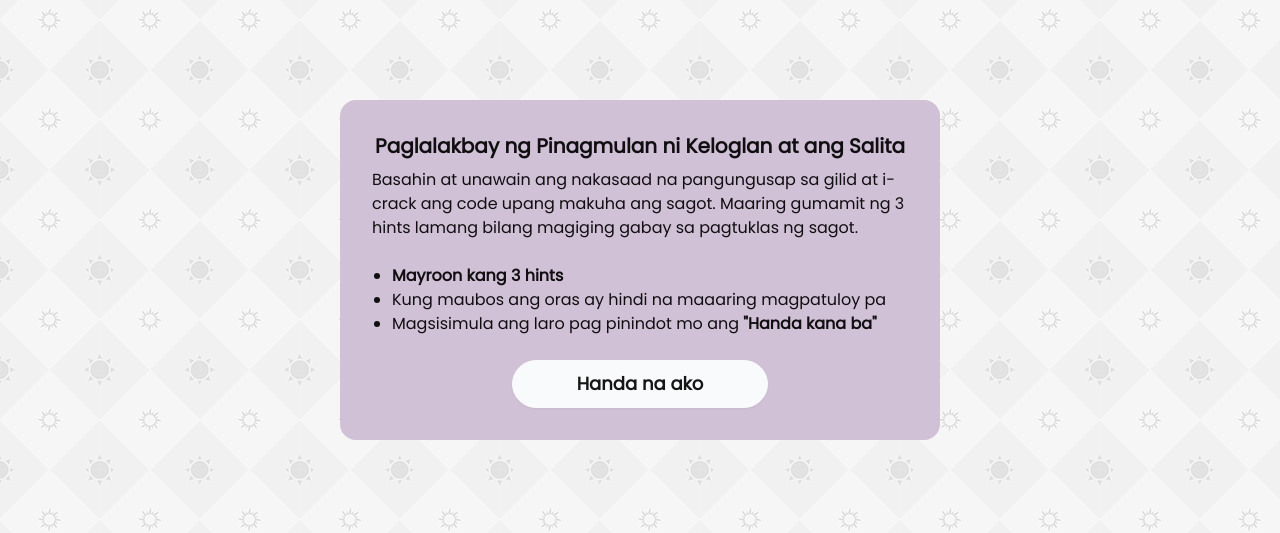
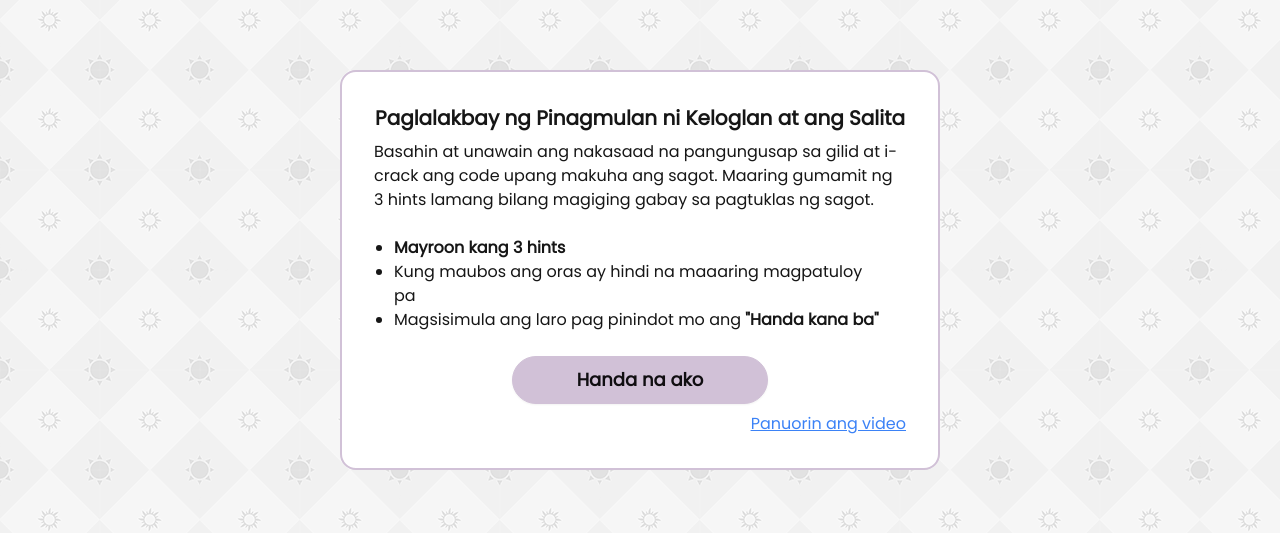
Before and after one commit to roiceee/breakout-game, a React (Vite) app: page / in a window 1280 px wide. Both pictures are taken after a click on the button "Paglalakbay ng Pinagmulan ni Keloglan at ang Salita". Shown: the part 130-663 px from the top of the page. Built offline with nearby package versions, Linux system fonts and the light colour scheme.

Commit message:
add video function

```diff
--- a/dev-dist/sw.js
+++ b/dev-dist/sw.js
@@ -82,7 +82,7 @@ define(['./workbox-9637eeee'], (function (workbox) { 'use strict';
    */
   workbox.precacheAndRoute([{
     "url": "index.html",
-    "revision": "0.dgif4lkh698"
+    "revision": "0.s63pgav9ls"
   }], {});
   workbox.cleanupOutdatedCaches();
   workbox.registerRoute(new workbox.NavigationRoute(workbox.createHandlerBoundToURL("index.html"), {
--- a/src/GamePage.tsx
+++ b/src/GamePage.tsx
@@ -51,7 +51,7 @@ export default function GamePage() {
   return (
     <div className="w-full px-2 md:px-4 lg:px-8">
       {currentRound === 0 && (
-        <div className="card bg-primary text-primary-content min-w-[300px] max-w-[600px] mx-auto md:absolute md:start-1/2 md:top-1/2 md:-translate-x-1/2 md:-translate-y-1/2">
+        <div className="card bg-base-100 border-primary border-2 min-w-[300px] max-w-[600px] mx-auto md:absolute md:start-1/2 md:top-1/2 md:-translate-x-1/2 md:-translate-y-1/2">
           <div className="card-body">
             <h2 className="card-title mx-auto">{roundsData.title}</h2>
             <p>{roundsData.description}</p>
@@ -67,10 +67,11 @@ export default function GamePage() {
               </li>
             </ul>
             <div className="card-actions justify-center">
-              <button className="btn btn-wide text-lg mt-4" onClick={play}>
+              <button className="btn btn-primary btn-wide text-lg mt-4" onClick={play}>
                 Handa na ako
               </button>
             </div>
+            <p className=" underline text-blue-500 text-right"><a href="/videos/1.mp4" target="_blank">Panuorin ang video</a></p>
           </div>
         </div>
       )}
--- a/src/assets/breakoutFive.ts
+++ b/src/assets/breakoutFive.ts
@@ -2,6 +2,7 @@ import { BreakoutType } from "../types/round-type";
 
 const breakoutFive: BreakoutType = {
   title: "ORAma’t SitaNa",
+  videoUrl: "/videos/1.mp4",
   description:
     "Basahin at unawain ang nakasaad na pangungusap sa gilid at i-crack ang code ng orasan upang makuha ang sagot. Ang mga numero ay may katumbas na letra mula sa mga oras ng orasan. Pagtumbasin ang numero at letra. Maaring gumamit ng 3 hints lamang bilang magiging gabay sa pagtuklas ng sagot.",
   rounds: [
--- a/src/assets/breakoutFour.ts
+++ b/src/assets/breakoutFour.ts
@@ -2,6 +2,7 @@ import { BreakoutType } from "../types/round-type";
 
 const breakoutFour: BreakoutType = {
   title: "Ang Hardinero at ang Banga",
+  videoUrl: "/videos/1.mp4",
   description:
     "Maligayang pagdating, kagalang-galang na hardinero!]\nTulungan mo ang anak na banga na tandaan ang mga payo na ibiliin ng kanyang ina. Sa pamamagitan ng mga crossword puzzles, picture analysis, at poetry analysis, tuklasin natin ang mahiwagang mundo ng mga banga na puno ng hiwaga.",
   rounds: [
--- a/src/assets/breakoutThree.ts
+++ b/src/assets/breakoutThree.ts
@@ -3,6 +3,7 @@ import { BreakoutType } from "../types/round-type";
 const breakoutThree: BreakoutType = {
   title: "Paglalakbay ng Pinagmulan ni Keloglan at ang Salita",
   description: "Basahin at unawain ang nakasaad na pangungusap sa gilid at i-crack ang code upang makuha ang sagot. Maaring gumamit ng 3 hints lamang bilang magiging gabay sa pagtuklas ng sagot.",
+  videoUrl: "/videos/1.mp4",
   rounds: [
     {
       imageUrl: "/three/1.png",
--- a/src/types/round-type.ts
+++ b/src/types/round-type.ts
@@ -16,6 +16,7 @@ interface RoundType {
 interface BreakoutType {
   title: string;
   description: string;
+  videoUrl: string;
   rounds: RoundType[];
 }
 
```
Also changed, not shown: 1 other file (tests, documents, lock files or other folders).
